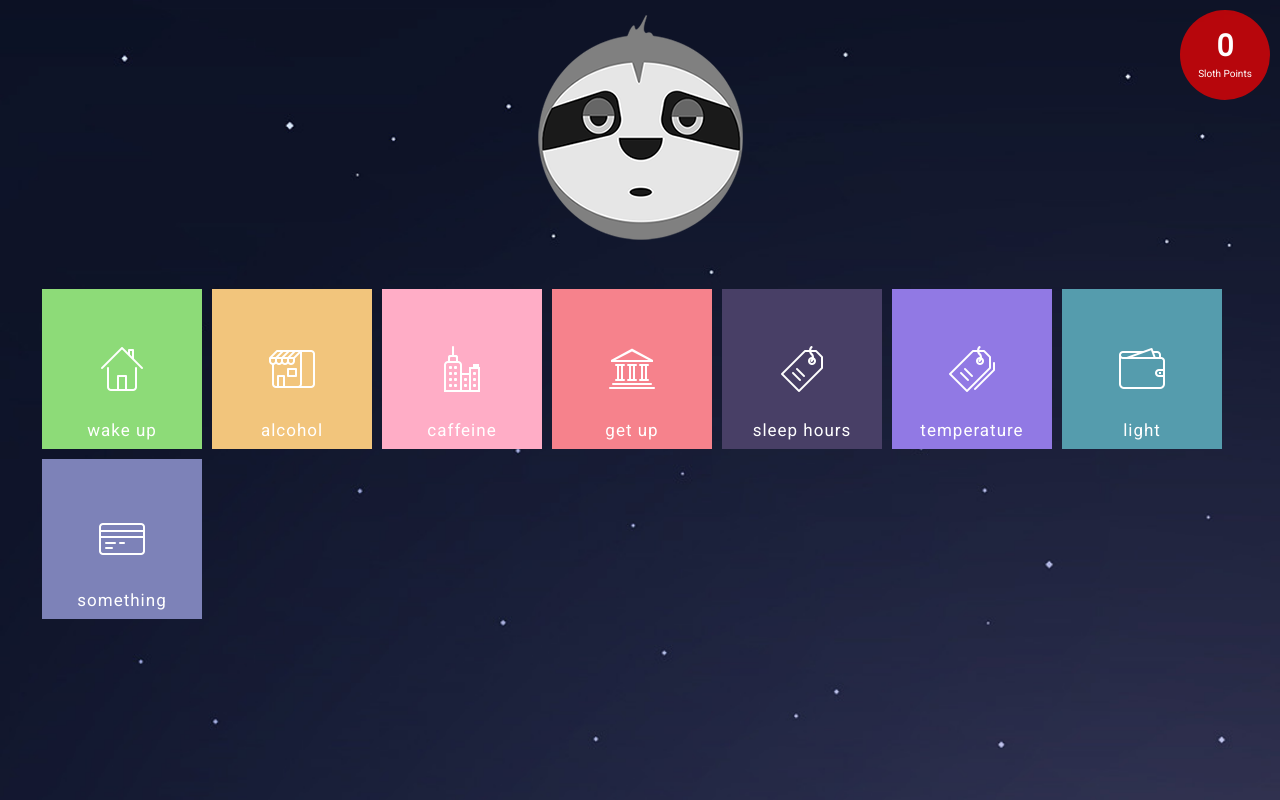
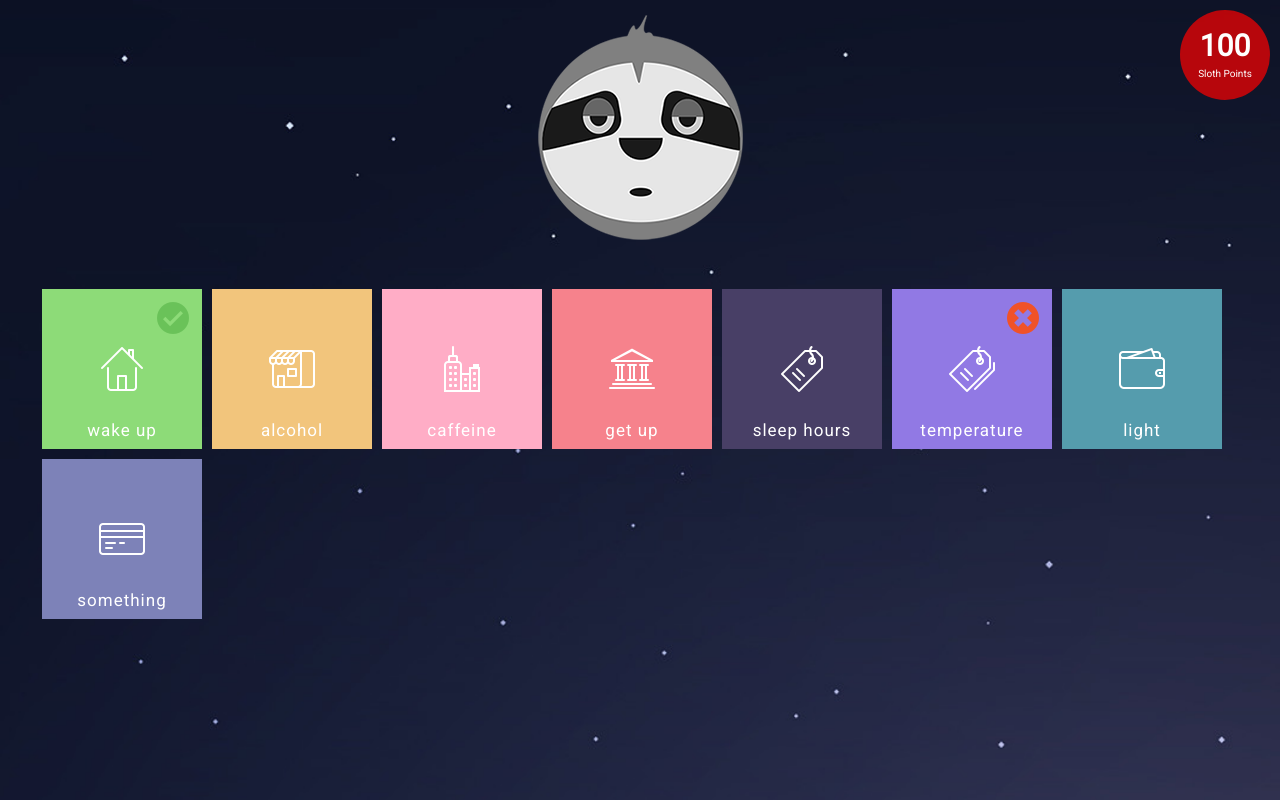
Before and after one commit to mho105/hack-manchester, a plain HTML site: page src/index.html in a window 1280 px wide. Drawn offline with Linux system fonts and the light colour scheme.

Commit message:
Add tick and crosses

```diff
--- a/src/css/main.css
+++ b/src/css/main.css
@@ -262,3 +262,27 @@ textarea[contenteditable] {
     font-size: 30px;
     font-weight: bold;
 }
+
+.tick {
+    background-image: url('../img/tick.png');
+    width:62px;
+    height:62px;
+    display: block;
+    position: relative;
+    top:-170px;
+    right:-100px;
+    background-position: center;
+    background-repeat: no-repeat;
+}
+
+.cross {
+    background-image: url('../img/cross.png');
+    width:62px;
+    height:62px;
+    display: block;
+    position: relative;
+    top:-170px;
+    right:-100px;
+    background-position: center;
+    background-repeat: no-repeat;
+}
--- a/src/index.html
+++ b/src/index.html
@@ -57,18 +57,18 @@
                 <div id="sloth">
                     <img src="img/sloth-small.png" />
                     <div id="sloth-points">
-                        <div id="points">0</div> Sloth Points</div>
+                        <div id="points">100</div> Sloth Points</div>
                 </div>
             </div>
 
             <div class="tasks">
                 <ul>
-                    <li class="green"><h2>wake up</h2></li>
+                    <li class="green"><h2>wake up</h2><span class="tick"></span></li>
                     <li class="orange"><h2>alcohol</li>
                     <li class="pink"><h2>caffeine</h2></li>
                     <li class="salmon"><h2>get up</h2></li>
                     <li class="purple"><h2>sleep hours</h2></li>
-                    <li class="light-purple"><h2>temperature</h2></li>
+                    <li class="light-purple"><h2>temperature</h2><span class="cross"></span></li>
                     <li class="aqua"><h2>light</h2></li>
                     <li class="marine"><h2>something</h2></li>
                 </ul>
```
Also changed, not shown: src/img/cross.png (added), src/img/tick.png (added).
